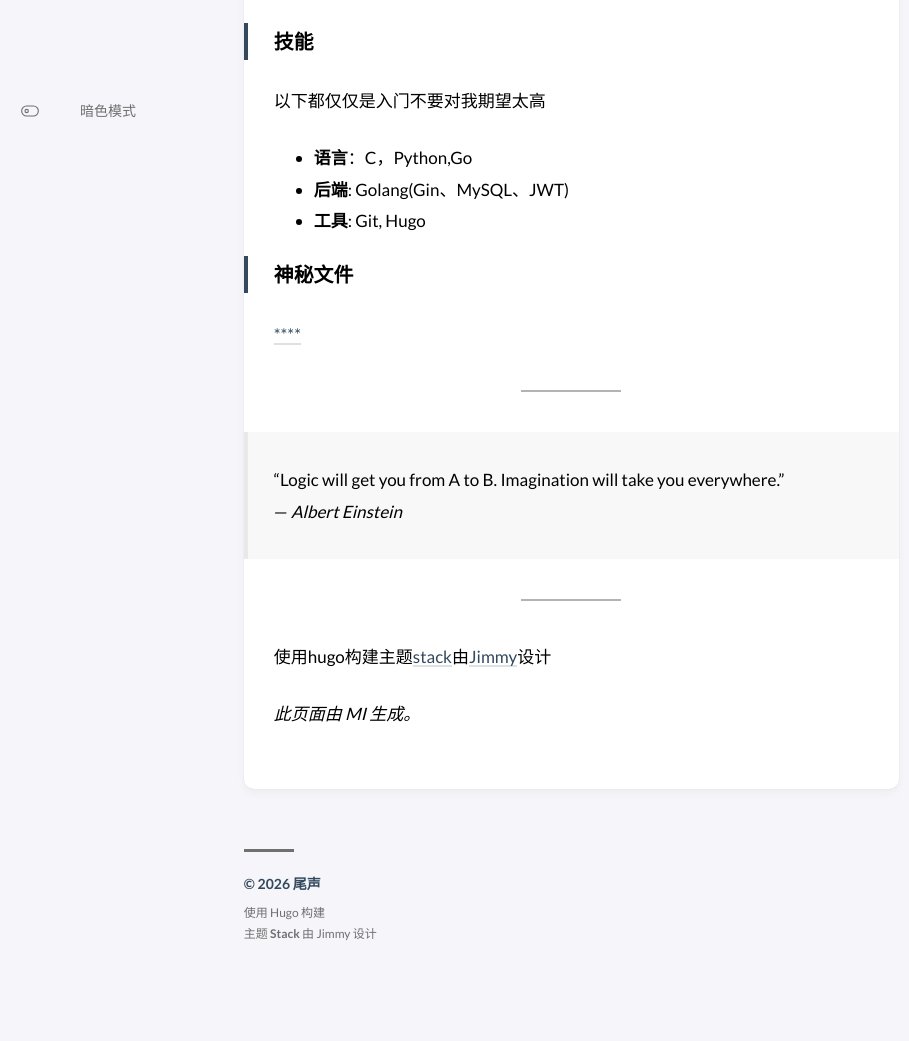
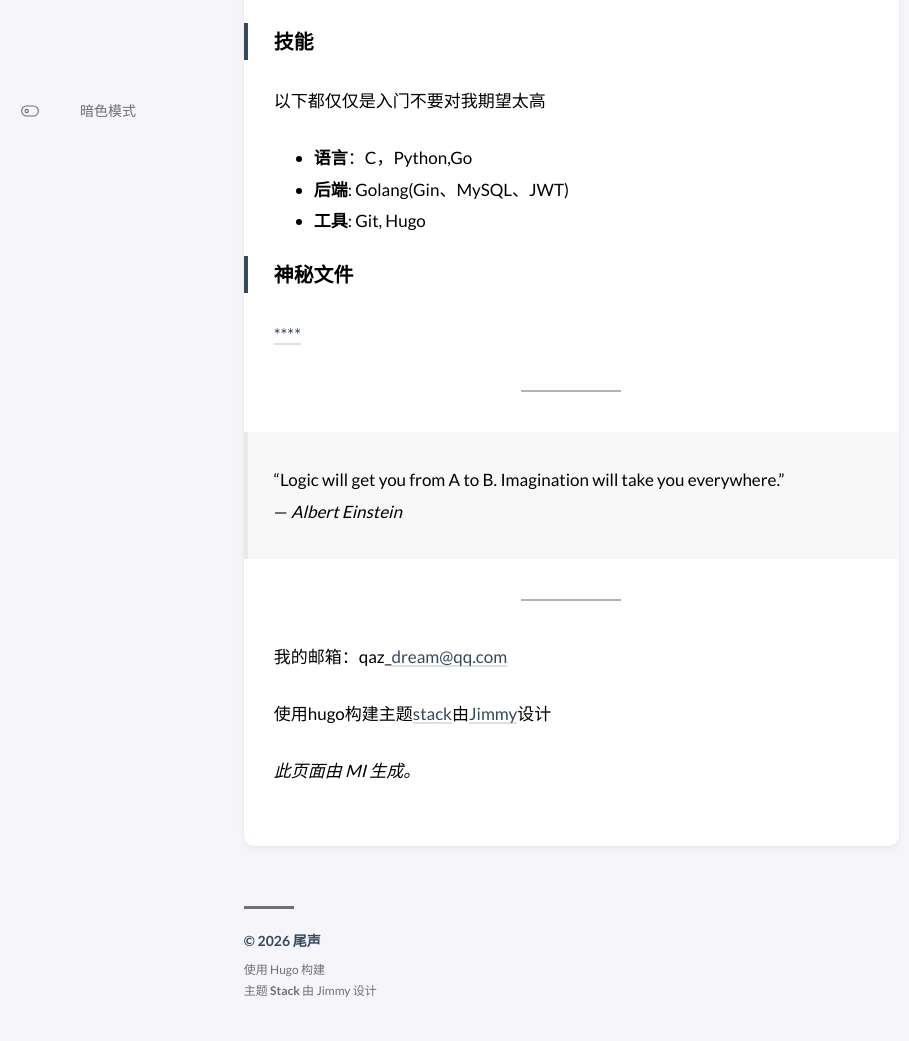
Before and after one commit to qaz-dream-plm/qaz-dream-plm.github.io, a plain HTML site: page 关于/index.html in a window 1280 px wide. Shown: the part 629-1670 px from the top of the page, without its empty margins (0-909 px from the left). Before the commit the page ends 1613 px from the top, so only its background shows below. Drawn offline with Linux system fonts and the light colour scheme.

Commit message:
deploy: qaz-dream-plm/hugo-main@db3a18fe3d619a9b8e13b00250d5b8434105bdc8

```diff
--- a/page/index.xml
+++ b/page/index.xml
@@ -22,6 +22,7 @@
 
  &lt;/blockquote&gt;
 &lt;hr&gt;
+&lt;p&gt;我的邮箱：qaz_&lt;a class="link" href="mailto:dream@qq.com" &gt;dream@qq.com&lt;/a&gt;&lt;/p&gt;
 &lt;p&gt;使用hugo构建主题&lt;a class="link" href="https://github.com/CaiJimmy/hugo-theme-stack" target="_blank" rel="noopener"
  &gt;stack&lt;/a&gt;由&lt;a class="link" href="https://jimmycai.com" target="_blank" rel="noopener"
  &gt;Jimmy&lt;/a&gt;设计&lt;/p&gt;
--- a/关于/index.html
+++ b/关于/index.html
@@ -11,7 +11,7 @@
 <time class=article-time--published datetime=2026-10-30T00:00:00Z>2026年10月30日星期五</time>
 <svg class="icon icon-tabler icon-tabler-clock" width="24" height="24" viewBox="0 0 24 24" stroke-width="2" stroke="currentColor" fill="none" stroke-linecap="round" stroke-linejoin="round"><path stroke="none" d="M0 0h24v24H0z"/><circle cx="12" cy="12" r="9"/><polyline points="12 7 12 12 15 15"/></svg>
 <time class=article-time--reading>阅读时长: 1 分钟</time></div></footer></div></header><aside class=article-toc><details><summary><div class=article-toc-title><svg width="24" height="24" viewBox="0 0 24 24" fill="none" stroke="currentColor" stroke-width="2" stroke-linecap="round" stroke-linejoin="round" class="icon icon-tabler icons-tabler-outline icon-tabler-chevron-right"><path stroke="none" d="M0 0h24v24H0z" fill="none"/><path d="M9 6l6 6-6 6"/></svg>
-<span>目录</span></div></summary><nav class=toc-nav><ol><li><a href=#关于网站>关于网站</a></li><li><a href=#关于作者>关于作者</a><ol><li><a href=#我的旅程>我的旅程</a></li><li><a href=#技能>技能</a></li><li><a href=#神秘文件>神秘文件</a></li></ol></li></ol></nav></details></aside><section class=article-content><h2 id=关于网站>关于网站</h2><p>一个用来存放技术学习废料与总结归纳的网站（也许也会有神秘小文章）</p><h2 id=关于作者>关于作者</h2><p>一个刚刚开始接触技术相关内容对知识仍怀有敬畏与热忱的大学生，生活追求慢意，对存在主义和文学也感兴趣，未来也许会运营一个文学网站也说不定？</p><h3 id=我的旅程>我的旅程</h3><p>从高中的尾声迎来了大学的新生，我的未来暂未确定，唯一确定的便是眼前那前往未知的旅途，而我会向着目标不停追逐</p><h3 id=技能>技能</h3><p>以下都仅仅是入门不要对我期望太高</p><ul><li><strong>语言</strong>：C，Python,Go</li><li><strong>后端</strong>: Golang(Gin、MySQL、JWT)</li><li><strong>工具</strong>: Git, Hugo</li></ul><h3 id=神秘文件>神秘文件</h3><p><a class=link href=https://qaz-dream-plm.github.io/p/hide target=_blank rel=noopener>****</a></p><hr><blockquote><p>&ldquo;Logic will get you from A to B. Imagination will take you everywhere.&rdquo;<br>— <em>Albert Einstein</em></p></blockquote><hr><p>使用hugo构建主题<a class=link href=https://github.com/CaiJimmy/hugo-theme-stack target=_blank rel=noopener>stack</a>由<a class=link href=https://jimmycai.com target=_blank rel=noopener>Jimmy</a>设计</p><p><em>此页面由 MI 生成。</em></p></section><footer class="article-meta article-footer"></footer></article><footer class=site-footer><section class=copyright>&copy;
+<span>目录</span></div></summary><nav class=toc-nav><ol><li><a href=#关于网站>关于网站</a></li><li><a href=#关于作者>关于作者</a><ol><li><a href=#我的旅程>我的旅程</a></li><li><a href=#技能>技能</a></li><li><a href=#神秘文件>神秘文件</a></li></ol></li></ol></nav></details></aside><section class=article-content><h2 id=关于网站>关于网站</h2><p>一个用来存放技术学习废料与总结归纳的网站（也许也会有神秘小文章）</p><h2 id=关于作者>关于作者</h2><p>一个刚刚开始接触技术相关内容对知识仍怀有敬畏与热忱的大学生，生活追求慢意，对存在主义和文学也感兴趣，未来也许会运营一个文学网站也说不定？</p><h3 id=我的旅程>我的旅程</h3><p>从高中的尾声迎来了大学的新生，我的未来暂未确定，唯一确定的便是眼前那前往未知的旅途，而我会向着目标不停追逐</p><h3 id=技能>技能</h3><p>以下都仅仅是入门不要对我期望太高</p><ul><li><strong>语言</strong>：C，Python,Go</li><li><strong>后端</strong>: Golang(Gin、MySQL、JWT)</li><li><strong>工具</strong>: Git, Hugo</li></ul><h3 id=神秘文件>神秘文件</h3><p><a class=link href=https://qaz-dream-plm.github.io/p/hide target=_blank rel=noopener>****</a></p><hr><blockquote><p>&ldquo;Logic will get you from A to B. Imagination will take you everywhere.&rdquo;<br>— <em>Albert Einstein</em></p></blockquote><hr><p>我的邮箱：qaz_<a class=link href=mailto:dream@qq.com>dream@qq.com</a></p><p>使用hugo构建主题<a class=link href=https://github.com/CaiJimmy/hugo-theme-stack target=_blank rel=noopener>stack</a>由<a class=link href=https://jimmycai.com target=_blank rel=noopener>Jimmy</a>设计</p><p><em>此页面由 MI 生成。</em></p></section><footer class="article-meta article-footer"></footer></article><footer class=site-footer><section class=copyright>&copy;
 2026 尾声</section><section class=powerby>使用 <a href=https://gohugo.io/ target=_blank rel=noopener>Hugo</a> 构建<br>主题 <b><a href=https://github.com/CaiJimmy/hugo-theme-stack target=_blank rel=noopener data-version=4.0.3>Stack</a></b> 由 <a href=https://jimmycai.com target=_blank rel=noopener>Jimmy</a> 设计</section></footer><script type=module>
     import gallery from '\/ts\/gallery.js';
 
```
